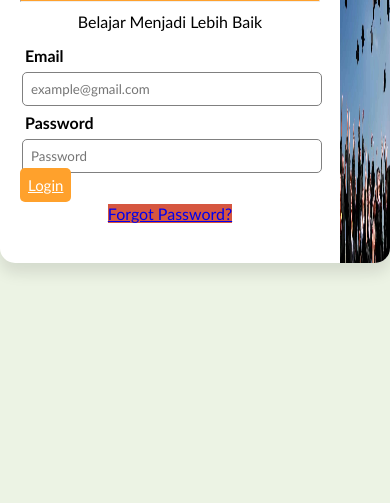
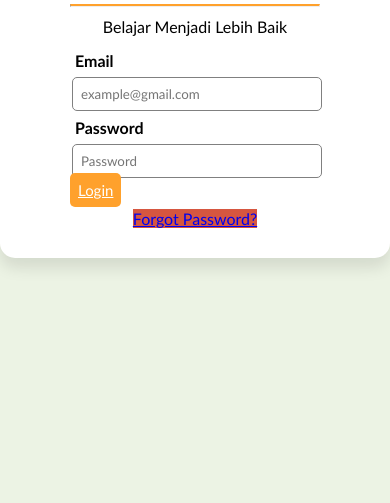
Before and after one commit to selaselaa/P9_TugasFSWD2_SelaElkana, a plain HTML site: page loginresponsive.html in a window 390 px wide. Shown: the part 341-844 px from the top of the page. Drawn offline with Linux system fonts and the light colour scheme.

Commit message:
first commit github

```diff
--- a/stylelogin.css
+++ b/stylelogin.css
@@ -89,30 +89,29 @@ input {
 }
 
 
-@media (max-width: 880px) {
+@media (max-width: 600px) {
     .container {
-        width: 100%;
-        max-width: 750px;
-        margin-left: 20px;
-        margin-right: 20px;
-    }
-
-    form {
-        width: 300px;
-        margin: 20px auto;
+        grid-template-columns: 1fr;
+        padding: 0 20px;
     }
 
     .login {
-        width: 400px;
         padding: 20px;
+
+    form {
+        max-width: 300px;
+        margin: auto;
+    }
+}
+
+@media (max-width: 880px) {
+    .right {
+        display: none;
     }
 
-    button {
+    .login {
         width: 100%;
     }
+}
 
-    .right img {
-        width: 100%;
-        height: 100%;
-    }
 }
```
